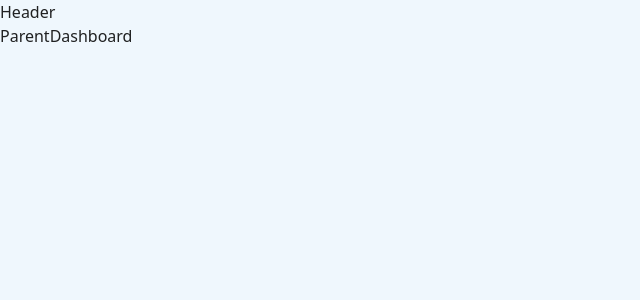
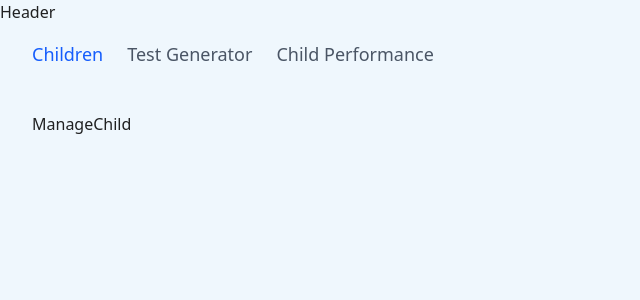
Before and after one commit to Aiinhome-Aivista/SOFpreparation, a React (Vite) app: page /parent/dashboard in a window 1280 px wide. Shown: the top 300 px of the page, without its empty margins (0-640 px from the left). Built offline with nearby package versions, Linux system fonts and the light colour scheme.

Commit message:
parent dashboard

```diff
--- /dev/null
+++ b/src/components/parent/pages/child-performance/ChildPerformance.jsx
@@ -0,0 +1,9 @@
+import React from 'react'
+
+function ChildPerformance() {
+  return (
+    <div>ChildPerformance</div>
+  )
+}
+
+export default ChildPerformance
--- a/src/components/parent/pages/dashboard/ParentDashboard.jsx
+++ b/src/components/parent/pages/dashboard/ParentDashboard.jsx
@@ -1,8 +1,44 @@
-import React from 'react'
+import React, { useState } from 'react'
+import ManageChild from '../manage-child/ManageChild'
+import GenerateTestParent from '../generate-test/GenerateTestParent'
+import ChildPerformance from '../child-performance/ChildPerformance';
+
 
 function ParentDashboard() {
+  const [activeTab, setActiveTab] = useState("children");
+
   return (
-    <div>ParentDashboard</div>
+    <div className="px-8 py-4 w-full">
+      {/* Tab Buttons */}
+      <div className="flex gap-6 pb-3">
+        {[
+          { id: "children", label: "Children" },
+          { id: "test", label: "Test Generator" },
+          { id: "performance", label: "Child Performance" },
+
+
+        ].map((tab) => (
+          <button
+            key={tab.id}
+            onClick={() => setActiveTab(tab.id)}
+            className={`pb-2 text-lg font-medium transition ${activeTab === tab.id
+              ? "text-blue-600"
+              : "text-gray-600 hover:text-gray-800"
+              }`}
+          >
+            {tab.label}
+          </button>
+        ))}
+      </div>
+
+      {/* Tab Content */}
+      <div className="mt-6">
+        {activeTab === "children" && <ManageChild />}
+        {activeTab === "test" && <GenerateTestParent />}
+        {activeTab === "performance" && <ChildPerformance />}
+
+      </div>
+    </div>
   )
 }
 
--- /dev/null
+++ b/src/components/parent/pages/manage-child/ManageChild.jsx
@@ -0,0 +1,9 @@
+import React from 'react'
+
+function ManageChild() {
+  return (
+    <div>ManageChild</div>
+  )
+}
+
+export default ManageChild
```
